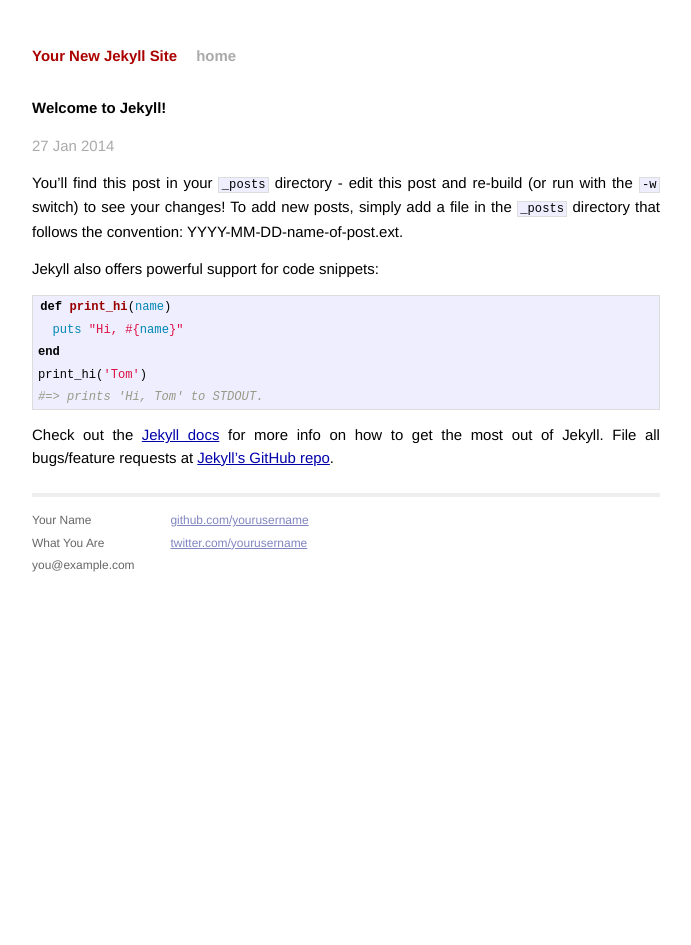
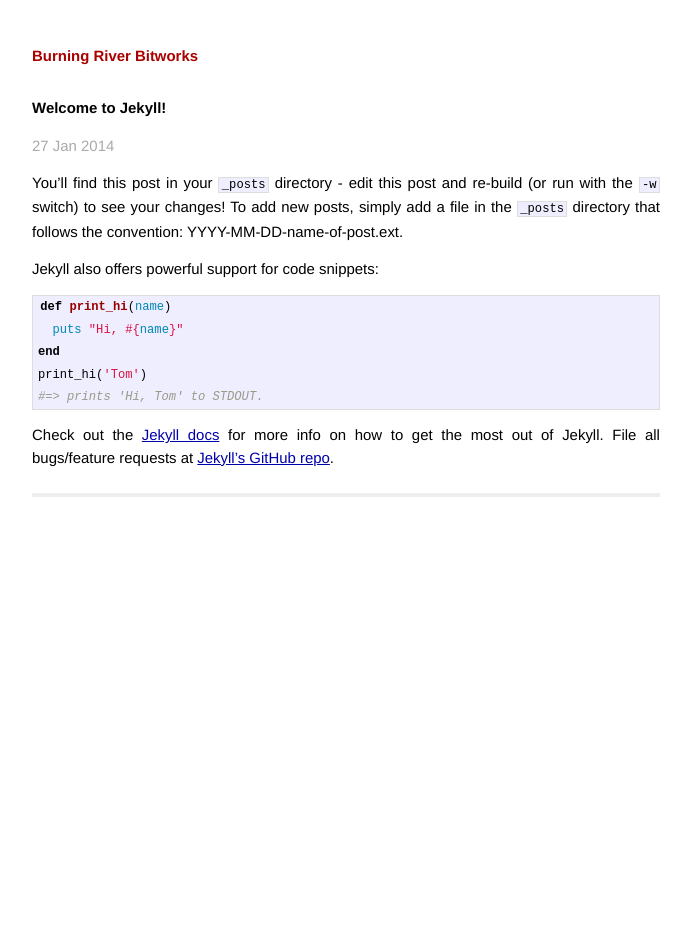
Before and after one commit to BurningRiverBitworks/BurningRiverBitworks.github.io, a Jekyll site: the page built from _posts/2014-01-27-welcome-to-jekyll.markdown, in a window 1280 px wide. Shown: the whole page, without its empty margins (294-985 px from the left). Built offline with Jekyll 4.4.1, drawn with Linux system fonts in a browser that asks for light colours; Markdown is read by kramdown in place of the engine named in the settings.

Commit message:
break out header and footer

```diff
--- a/_config.yml
+++ b/_config.yml
@@ -1,3 +1,3 @@
-name: Your New Jekyll Site
+name:  Burning River Bitworks
 markdown: redcarpet
 pygments: true
--- /dev/null
+++ b/_includes/footer.html
@@ -0,0 +1,8 @@
+          <div class="footer">
+            <div class="contact">
+              <!-- TODO Contact Information Here-->
+            </div>
+          </div>
+        </div>
+    </body>
+</html>
--- /dev/null
+++ b/_includes/header.html
@@ -0,0 +1,14 @@
+<!DOCTYPE html>
+<html>
+    <head>
+        <meta charset="utf-8">
+        <meta http-equiv="X-UA-Compatible" content="IE=edge,chrome=1">
+        <title>{{ page.title }}</title>
+        <meta name="viewport" content="width=device-width">
+        <!-- syntax highlighting CSS -->
+        <link rel="stylesheet" href="/css/syntax.css">
+        <!-- Custom CSS -->
+        <link rel="stylesheet" href="/css/main.css">
+    </head>
+    <body>
+        <div class="site">
--- a/_layouts/default.html
+++ b/_layouts/default.html
@@ -1,44 +1,6 @@
-<!DOCTYPE html>
-<html>
-    <head>
-        <meta charset="utf-8">
-        <meta http-equiv="X-UA-Compatible" content="IE=edge,chrome=1">
-        <title>{{ page.title }}</title>
-        <meta name="viewport" content="width=device-width">
-
-        <!-- syntax highlighting CSS -->
-        <link rel="stylesheet" href="/css/syntax.css">
-
-        <!-- Custom CSS -->
-        <link rel="stylesheet" href="/css/main.css">
-
-    </head>
-    <body>
-
-        <div class="site">
+{% include header.html %}
           <div class="header">
             <h1 class="title"><a href="/">{{ site.name }}</a></h1>
-            <a class="extra" href="/">home</a>
           </div>
-
           {{ content }}
-
-          <div class="footer">
-            <div class="contact">
-              <p>
-                Your Name<br />
-                What You Are<br />
-                you@example.com
-              </p>
-            </div>
-            <div class="contact">
-              <p>
-                <a href="https://github.com/yourusername">github.com/yourusername</a><br />
-                <a href="https://twitter.com/yourusername">twitter.com/yourusername</a><br />
-              </p>
-            </div>
-          </div>
-        </div>
-
-    </body>
-</html>
+{% include footer.html %}
```
Also changed, not shown: index.html (+1 -8 lines).
